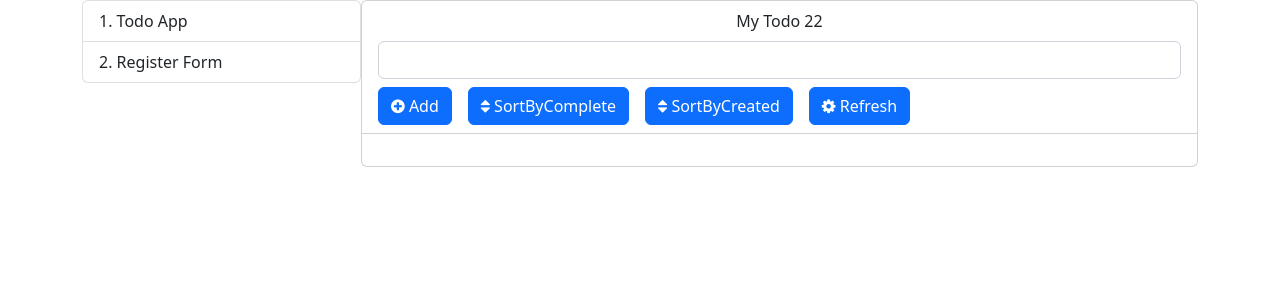
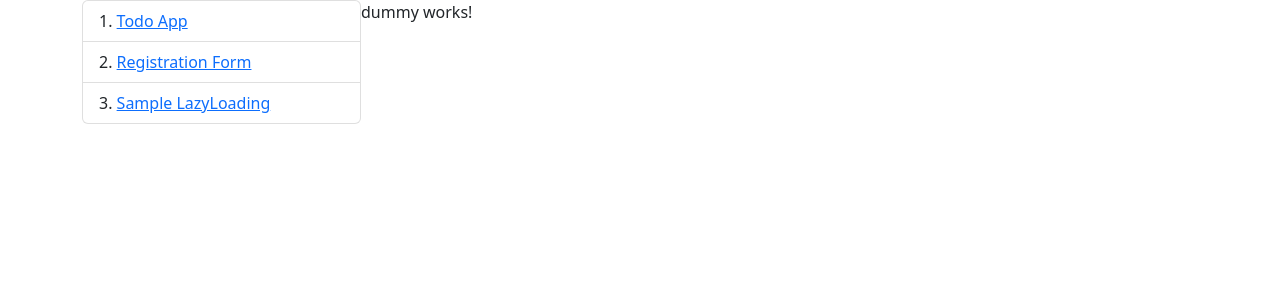
Before and after one commit to srinidevlearn/omr-learn, an Angular app: page /lazyLoad in a window 1280 px wide. Before the commit this address led to /. Shown: the top 300 px of the page. Built offline with nearby package versions, Linux system fonts and the light colour scheme.

Commit message:
added lazy loading modules
added lazy loading modules

```diff
--- a/src/app/app-routing.module.ts
+++ b/src/app/app-routing.module.ts
@@ -2,15 +2,20 @@ import { NgModule } from '@angular/core';
 import { RouterModule, Routes } from '@angular/router';
 import { RegisterFormComponent } from './components/register-form/register-form.component';
 import { TodoComponent } from './components/todo/todo.component';
-const routes: Routes=[];
-// const routes: Routes = [
-//   {path:'todo',component:TodoComponent},
-//   {path:'register',component:RegisterFormComponent}
-
-// ];
+const routes: Routes = [
+  { path: 'todo', component: TodoComponent },
+  { path: 'register', component: RegisterFormComponent },
+  {
+    path: 'lazyLoad',
+    loadChildren: () =>
+      import('./modules/lazy-loading/lazy-loading.module').then(
+        (m) => m.LazyLoadingModule
+      ),
+  },
+];
 
 @NgModule({
   imports: [RouterModule.forRoot(routes)],
-  exports: [RouterModule]
+  exports: [RouterModule],
 })
-export class AppRoutingModule { }
+export class AppRoutingModule {}
--- a/src/app/app.component.html
+++ b/src/app/app.component.html
@@ -4,23 +4,19 @@
     <div class="d-flex">
         <div class="w-25">
             <ol class="list-group list-group-numbered">
-                <li class="list-group-item" (click)="loadTodo()">Todo App</li>
-                <li class="list-group-item" (click)="loadRegisterFrom()">Register Form</li>
+                <li class="list-group-item"><a routerLink="/todo">Todo App</a></li>
+                <li class="list-group-item"><a routerLink="/register">Registration Form</a></li>
+                <li class="list-group-item"><a routerLink="/lazyLoad">Sample LazyLoading</a></li>
+
               </ol>
         </div>
         <div class="w-75">
-            <ng-container *ngIf="currentView === 'todo'">
-                <app-todo  [cardTitle]="setCardTitle" (sendToDoList)="captureTodo($event)"></app-todo>
-            </ng-container>
-            <ng-container *ngIf="currentView === 'register'">
-                <app-register-form></app-register-form>
-            </ng-container>
+
+            <router-outlet></router-outlet>
         </div>
     </div>
 
     <!-- <button type="button" class="btn btn-warning mb-2" (click)="showAndHideTodo()">Toggle Todo list</button> -->
 <!-- *ngIf="toggleTodoList" -->
-    <!--  -->
-<!--
-<router-outlet></router-outlet> -->
+
 </div>
--- /dev/null
+++ b/src/app/modules/lazy-loading/components/dummy/dummy.component.html
@@ -0,0 +1 @@
+<p>dummy works!</p>
--- /dev/null
+++ b/src/app/modules/lazy-loading/components/dummy/dummy.component.ts
@@ -0,0 +1,15 @@
+import { Component, OnInit } from '@angular/core';
+
+@Component({
+  selector: 'app-dummy',
+  templateUrl: './dummy.component.html',
+  styleUrls: ['./dummy.component.scss']
+})
+export class DummyComponent implements OnInit {
+
+  constructor() { }
+
+  ngOnInit(): void {
+  }
+
+}
--- /dev/null
+++ b/src/app/modules/lazy-loading/lazy-loading.component.ts
@@ -0,0 +1,6 @@
+import { Component } from "@angular/core";
+
+@Component({
+    template:'<router-outlet></router-outlet>'
+})
+export class LazyLoadComponent{}
--- /dev/null
+++ b/src/app/modules/lazy-loading/lazy-loading.module.ts
@@ -0,0 +1,17 @@
+import { NgModule } from '@angular/core';
+import { CommonModule } from '@angular/common';
+import { DummyComponent } from './components/dummy/dummy.component';
+import { LazyLoadingRoutingModule } from './lazy-loading-routing.module';
+
+
+
+@NgModule({
+  declarations: [
+
+    DummyComponent
+  ],
+  imports: [
+    CommonModule,LazyLoadingRoutingModule
+  ]
+})
+export class LazyLoadingModule { }
```
Also changed, not shown: src/app/modules/lazy-loading/lazy-loading-routing.module.ts (added, +13 -0 lines), src/app/modules/lazy-loading/components/dummy/dummy.component.scss (added), 2 other files (tests, documents, lock files or other folders).
